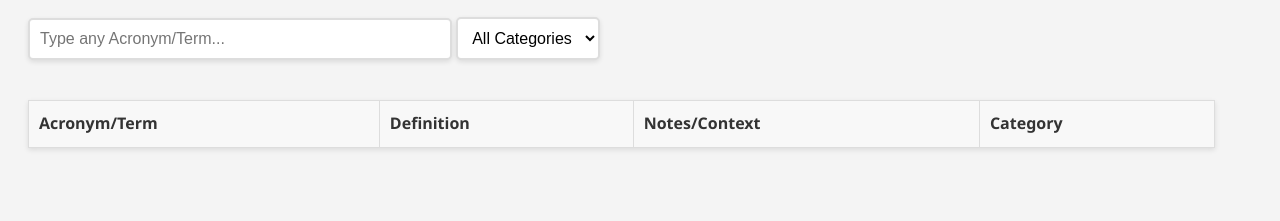
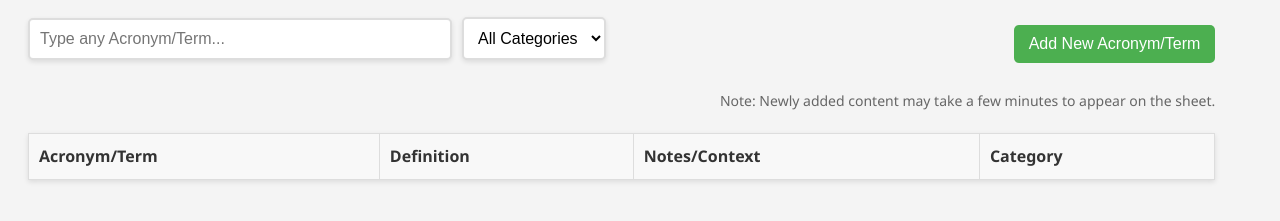
Before and after one commit to Sonia905/SearchTool, a plain HTML site: page index.html in a window 1280 px wide. Shown: the part 89-310 px from the top of the page. Drawn offline with Linux system fonts and the light colour scheme; no server answers.

Commit message:
Update index.html

```diff
--- a/index.html
+++ b/index.html
@@ -41,6 +41,40 @@
         cursor: pointer; /* 当鼠标悬停时显示指针，提示这是一个可交互的元素 */
     }
 
+    #controlsContainer {
+    display: flex;
+    align-items: center;
+    gap: 10px;
+    padding-right: 3%; /* 在容器右侧留出10%的空间 */
+}
+
+#updateNoticeContainer {
+    text-align: right;
+    margin-top: 0px;
+    padding-right: 3%; /* 为了保持与按钮对齐，在这里也添加相同的右填充 */
+}
+
+    #viewSheetButton {
+        padding: 10px 15px;
+        border: none;
+        border-radius: 5px;
+        background-color: #4CAF50;
+        color: white;
+        font-size: 16px;
+        cursor: pointer;
+        margin-bottom: 10px; /* 为了与下面的文字保持间距 */
+    }
+
+    #updateNotice {
+        font-size: 14px;
+        color: #666;
+        margin-top: 10px; /* 确保与按钮有足够的间距 */
+    }
+
+    #viewSheetButton:hover {
+        background-color: #45a049; /* 鼠标悬停时的颜色变化 */
+    }
+
     table {
         width: 97%; /* 表格宽度全满 */
         max-width: 97%;
@@ -73,11 +107,18 @@
 </head>
 <body>
     <h2>Quick Acronym/Term Finder</h2>
-    <input type="text" id="searchBox" placeholder="Type any Acronym/Term..." onkeyup="searchItems()" autocomplete="off">
-    <select id="categoryFilter" onchange="searchItems()">
-        <option value="">All Categories</option>
-        <!-- 动态加载的其他选项将在这里 -->
-    </select>
+    <div id="controlsContainer">
+        <input type="text" id="searchBox" placeholder="Type any Acronym/Term..." onkeyup="searchItems()" autocomplete="off">
+        <select id="categoryFilter" onchange="searchItems()">
+            <option value="">All Categories</option>
+            <!-- 动态加载的其他选项 -->
+        </select>
+        <!-- 使用自动边距将按钮推到右边 -->
+        <button id="viewSheetButton" style="margin-left:auto;" onclick="window.open('https://docs.google.com/spreadsheets/d/1O3tNpJPzNJhCb-VPwEIIvfBQhnEuxydP-Zymj8nZTrM/edit?usp=sharing', '_blank')">Add New Acronym/Term</button>
+    </div>
+    <div id="updateNoticeContainer">
+        <p id="updateNotice">Note: Newly added content may take a few minutes to appear on the sheet.</p>
+    </div>
     <table id="csvTable">
         <thead>
             <tr>
```
